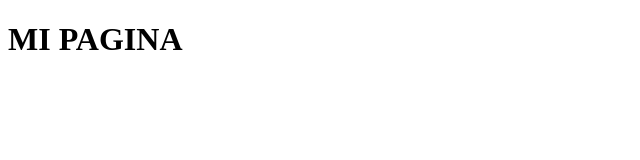
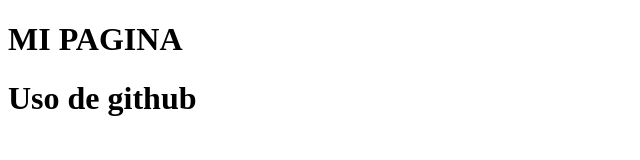
Before and after one commit to hector9427/pagina1, a plain HTML site: page index.html in a window 1280 px wide. Shown: the whole page, without its empty margins (0-640 px from the left). Drawn offline with Linux system fonts and the light colour scheme.

Commit message:
Cree subtítulo

```diff
--- a/index.html
+++ b/index.html
@@ -8,5 +8,6 @@
 <body>
     <header>
         <h1>MI PAGINA</header></h1>
+        <h1>Uso de github</h1>
 </body>
 </html>
```
